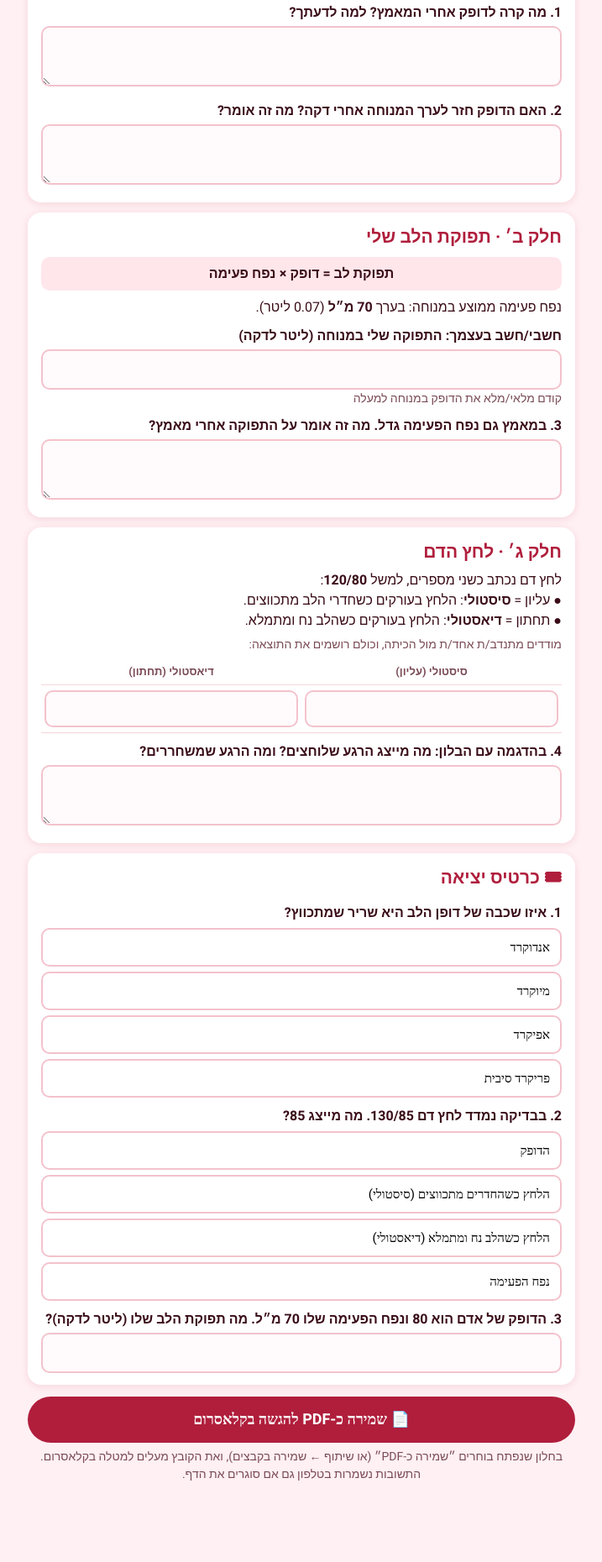
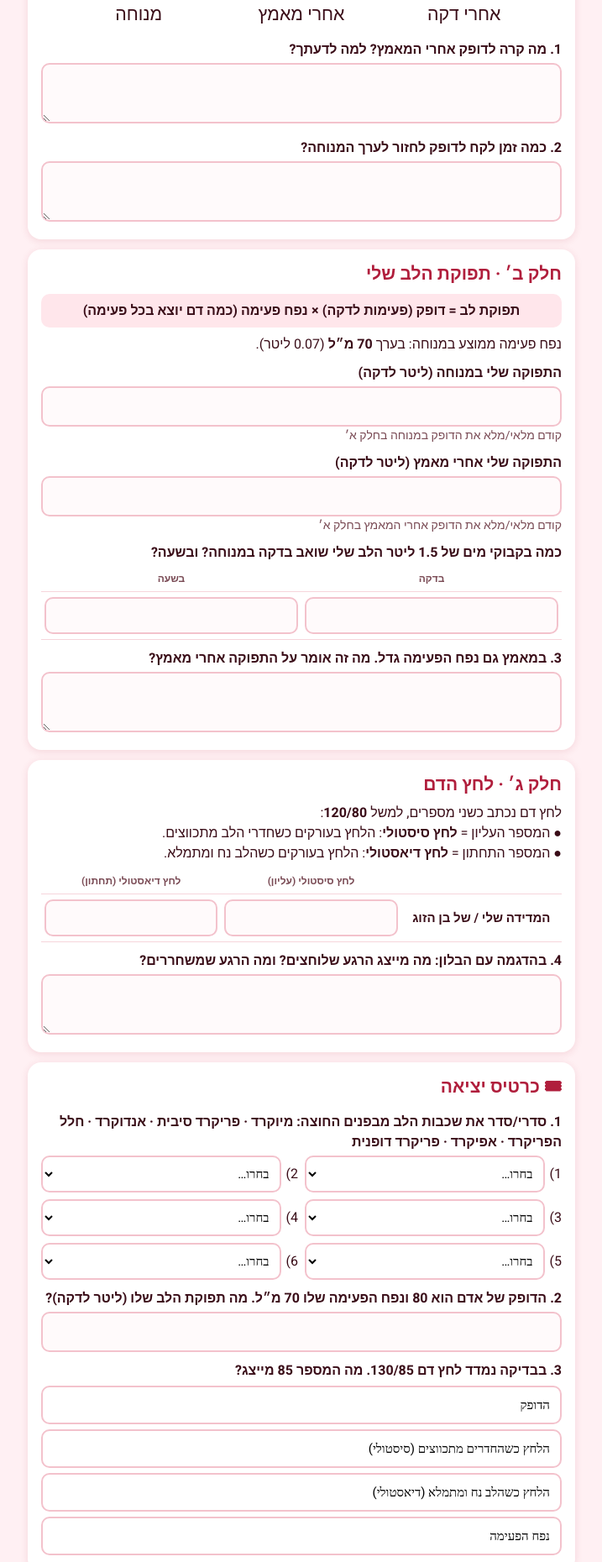
Before and after one commit to sivan-hod/https-sivan-hod.github.io, a plain HTML site: page heart-lab.html in a window 1280 px wide. Shown: the part 923-2783 px from the top of the page at 84% size, without its empty margins (281-998 px from the left). Before the commit the page ends 2745 px from the top, so only its background shows below. Drawn offline with Linux system fonts and the light colour scheme.

Commit message:
Align interactive pulse worksheet with the print version
Co-Authored-By: Claude Opus 5.5 <noreply@anthropic.com>
Claude-Session: https://claude.ai/code/session_0116XBaKUiFSZBxycSQi2fpA

```diff
--- a/heart-lab.html
+++ b/heart-lab.html
@@ -58,6 +58,11 @@ td input { text-align: center; padding: 8px 4px; }
   .card { box-shadow: none; border: 1px solid rgb(221, 221, 221); break-inside: avoid; }
 }
 .saved.on{opacity:1}
+input.feel{padding:8px 6px;font-size:14px}
+.lay{display:grid;grid-template-columns:1fr 1fr;gap:8px}.lrow{display:flex;align-items:center;gap:6px}.lrow select{flex:1;font:15px Heebo;padding:8px;border:2px solid rgb(243,194,204);border-radius:10px;background:#fff}
+.lrow select.y{border-color:rgb(58,165,90);background:rgb(217,245,223)}.lrow select.n{border-color:rgb(224,40,63);background:rgb(255,214,220)}
+@media(max-width:420px){.lay{grid-template-columns:1fr}}
+th{font-size:12px}
 .hint.bad{color:rgb(192,40,63)}.hint.ok{color:rgb(29,122,58);font-weight:700}
 </style>
 </head><body><div class="w">
@@ -65,32 +70,38 @@ td input { text-align: center; padding: 8px 4px; }
 <div class="card"><label>שם מלא</label><input id="name" data-k="" placeholder="השם שלך"></div>
 
 <div class="card"><h2>חלק א׳ · הדופק שלי</h2>
-<p>מודדים דופק בפרק כף היד או בצוואר <b>15 שניות</b>. רושמים את המספר, והחישוב לדקה נעשה לבד.</p>
-<table><tbody><tr><th>מצב</th><th>פעימות ב-15 שנ׳</th><th>פעימות לדקה</th></tr>
-<tr><td>במנוחה</td><td><input id="p0" type="number" inputmode="numeric" data-k=""></td><td class="res" id="b0">–</td></tr>
-<tr><td>מיד אחרי 30 שנ׳ קפיצות</td><td><input id="p1" type="number" inputmode="numeric" data-k=""></td><td class="res" id="b1">–</td></tr>
-<tr><td>אחרי דקה מנוחה</td><td><input id="p2" type="number" inputmode="numeric" data-k=""></td><td class="res" id="b2">–</td></tr></tbody></table>
-<svg id="g" direction="ltr" viewBox="0 0 320 190" style="width:100%;margin-top:10px"><line x1="30" x2="300" y1="170" y2="170" stroke="#f3d3da"></line><text x="2" y="174" font-size="10" fill="#7a4b55">40</text><line x1="30" x2="300" y1="134" y2="134" stroke="#f3d3da"></line><text x="2" y="138" font-size="10" fill="#7a4b55">80</text><line x1="30" x2="300" y1="98" y2="98" stroke="#f3d3da"></line><text x="2" y="102" font-size="10" fill="#7a4b55">120</text><line x1="30" x2="300" y1="62" y2="62" stroke="#f3d3da"></line><text x="2" y="66" font-size="10" fill="#7a4b55">160</text><line x1="30" x2="300" y1="26" y2="26" stroke="#f3d3da"></line><text x="2" y="30" font-size="10" fill="#7a4b55">200</text><text x="60" y="187" font-size="11" text-anchor="middle" fill="#3a0d18">מנוחה</text><text x="160" y="187" font-size="11" text-anchor="middle" fill="#3a0d18">אחרי מאמץ</text><text x="260" y="187" font-size="11" text-anchor="middle" fill="#3a0d18">אחרי דקה</text></svg>
-<label>1. מה קרה לדופק אחרי המאמץ? למה לדעתך?</label><textarea id="q1" data-k=""></textarea>
-<label>2. האם הדופק חזר לערך המנוחה אחרי דקה? מה זה אומר?</label><textarea id="q2" data-k=""></textarea></div>
+<p>מודדים דופק בפרק כף היד או בצוואר במשך <b>15 שניות</b>, וכופלים ב-4 כדי לקבל פעימות לדקה. רושמים את המספר, והחישוב לדקה נעשה לבד.</p>
+<table><tbody><tr><th>מצב</th><th>פעימות ב-15 שנ׳</th><th>× 4 = פעימות לדקה</th><th>איך הרגשתי?</th></tr>
+<tr><td>במנוחה</td><td><input id="p0" type="number" inputmode="numeric"></td><td class="res" id="b0">–</td><td><input id="f0" class="feel"></td></tr>
+<tr><td>מיד אחרי 30 שנ׳ קפיצות</td><td><input id="p1" type="number" inputmode="numeric"></td><td class="res" id="b1">–</td><td><input id="f1" class="feel"></td></tr>
+<tr><td>אחרי דקה מנוחה</td><td><input id="p2" type="number" inputmode="numeric"></td><td class="res" id="b2">–</td><td><input id="f2" class="feel"></td></tr></tbody></table>
+<p class="hint">הגרף נבנה לבד מהתוצאות שלך:</p>
+<svg id="g" direction="ltr" viewBox="0 0 320 190" style="width:100%;margin-top:4px"><line x1="30" x2="300" y1="170" y2="170" stroke="#f3d3da"></line><text x="2" y="174" font-size="10" fill="#7a4b55">40</text><line x1="30" x2="300" y1="134" y2="134" stroke="#f3d3da"></line><text x="2" y="138" font-size="10" fill="#7a4b55">80</text><line x1="30" x2="300" y1="98" y2="98" stroke="#f3d3da"></line><text x="2" y="102" font-size="10" fill="#7a4b55">120</text><line x1="30" x2="300" y1="62" y2="62" stroke="#f3d3da"></line><text x="2" y="66" font-size="10" fill="#7a4b55">160</text><line x1="30" x2="300" y1="26" y2="26" stroke="#f3d3da"></line><text x="2" y="30" font-size="10" fill="#7a4b55">200</text><text x="60" y="187" font-size="11" text-anchor="middle" fill="#3a0d18">מנוחה</text><text x="160" y="187" font-size="11" text-anchor="middle" fill="#3a0d18">אחרי מאמץ</text><text x="260" y="187" font-size="11" text-anchor="middle" fill="#3a0d18">אחרי דקה</text></svg>
+<label>1. מה קרה לדופק אחרי המאמץ? למה לדעתך?</label><textarea id="q1"></textarea>
+<label>2. כמה זמן לקח לדופק לחזור לערך המנוחה?</label><textarea id="q2"></textarea></div>
 
 <div class="card"><h2>חלק ב׳ · תפוקת הלב שלי</h2>
-<div class="f">תפוקת לב = דופק × נפח פעימה</div>
+<div class="f">תפוקת לב = דופק (פעימות לדקה) × נפח פעימה (כמה דם יוצא בכל פעימה)</div>
 <p>נפח פעימה ממוצע במנוחה: בערך <b>70 מ״ל</b> (0.07 ליטר).</p>
-<label>חשבי/חשב בעצמך: התפוקה שלי במנוחה (ליטר לדקה)</label><input id="co" type="number" step="0.01" inputmode="decimal" data-k=""><div id="cofb" class="hint">קודם מלאי/מלא את הדופק במנוחה למעלה</div>
-<p id="bott" class="hint"></p>
-<label>3. במאמץ גם נפח הפעימה גדל. מה זה אומר על התפוקה אחרי מאמץ?</label><textarea id="q3" data-k=""></textarea></div>
+<label>התפוקה שלי במנוחה (ליטר לדקה)</label><input id="co" type="number" step="0.01" inputmode="decimal"><div id="cofb" class="hint"></div>
+<label>התפוקה שלי אחרי מאמץ (ליטר לדקה)</label><input id="co2" type="number" step="0.01" inputmode="decimal"><div id="co2fb" class="hint"></div>
+<label>כמה בקבוקי מים של 1.5 ליטר הלב שלי שואב בדקה במנוחה? ובשעה?</label>
+<table><tbody><tr><th>בדקה</th><th>בשעה</th></tr><tr><td><input id="bm" type="number" step="0.1" inputmode="decimal"></td><td><input id="bh" type="number" step="1" inputmode="decimal"></td></tr></tbody></table>
+<div id="bfb" class="hint"></div>
+<label>3. במאמץ גם נפח הפעימה גדל. מה זה אומר על התפוקה אחרי מאמץ?</label><textarea id="q3"></textarea></div>
 
 <div class="card"><h2>חלק ג׳ · לחץ הדם</h2>
-<p>לחץ דם נכתב כשני מספרים, למשל <b>120/80</b>:<br>● עליון = <b>סיסטולי</b>: הלחץ בעורקים כשחדרי הלב מתכווצים.<br>● תחתון = <b>דיאסטולי</b>: הלחץ בעורקים כשהלב נח ומתמלא.</p>
-<p class="hint">מודדים מתנדב/ת אחד/ת מול הכיתה, וכולם רושמים את התוצאה:</p>
-<table><tbody><tr><th>סיסטולי (עליון)</th><th>דיאסטולי (תחתון)</th></tr><tr><td><input id="sy" type="number" inputmode="numeric" data-k=""></td><td><input id="di" type="number" inputmode="numeric" data-k=""></td></tr></tbody></table>
+<p>לחץ דם נכתב כשני מספרים, למשל <b>120/80</b>:<br>● המספר העליון = <b>לחץ סיסטולי</b>: הלחץ בעורקים כשחדרי הלב מתכווצים.<br>● המספר התחתון = <b>לחץ דיאסטולי</b>: הלחץ בעורקים כשהלב נח ומתמלא.</p>
+<table><tbody><tr><th></th><th>לחץ סיסטולי (עליון)</th><th>לחץ דיאסטולי (תחתון)</th></tr><tr><td><b>המדידה שלי / של בן הזוג</b></td><td><input id="sy" type="number" inputmode="numeric"></td><td><input id="di" type="number" inputmode="numeric"></td></tr></tbody></table>
 <div id="bpfb" class="hint" style="margin-top:6px"></div>
-<label>4. בהדגמה עם הבלון: מה מייצג הרגע שלוחצים? ומה הרגע שמשחררים?</label><textarea id="q4" data-k=""></textarea></div>
+<label>4. בהדגמה עם הבלון: מה מייצג הרגע שלוחצים? ומה הרגע שמשחררים?</label><textarea id="q4"></textarea></div>
 
 <div class="card"><h2>🎟 כרטיס יציאה</h2>
-<div class="mc" id="mc"><div><label>1. איזו שכבה של דופן הלב היא שריר שמתכווץ?</label><button data-i="0" data-j="0">אנדוקרד</button><button data-i="0" data-j="1">מיוקרד</button><button data-i="0" data-j="2">אפיקרד</button><button data-i="0" data-j="3">פריקרד סיבית</button></div><div><label>2. בבדיקה נמדד לחץ דם 130/85. מה מייצג 85?</label><button data-i="1" data-j="0">הדופק</button><button data-i="1" data-j="1">הלחץ כשהחדרים מתכווצים (סיסטולי)</button><button data-i="1" data-j="2">הלחץ כשהלב נח ומתמלא (דיאסטולי)</button><button data-i="1" data-j="3">נפח הפעימה</button></div></div>
-<label>3. הדופק של אדם הוא 80 ונפח הפעימה שלו 70 מ״ל. מה תפוקת הלב שלו (ליטר לדקה)?</label><input id="e3" type="number" step="0.01" inputmode="decimal" data-k=""><div id="e3fb" class="hint"></div></div>
+<label>1. סדרי/סדר את שכבות הלב מבפנים החוצה: מיוקרד · פריקרד סיבית · אנדוקרד · חלל הפריקרד · אפיקרד · פריקרד דופנית</label>
+<div class="lay" id="lay"></div><div id="layfb" class="hint"></div>
+<label>2. הדופק של אדם הוא 80 ונפח הפעימה שלו 70 מ״ל. מה תפוקת הלב שלו (ליטר לדקה)?</label><input id="e3" type="number" step="0.01" inputmode="decimal"><div id="e3fb" class="hint"></div>
+<div class="mc" id="mc"><div><label>3. בבדיקה נמדד לחץ דם 130/85. מה המספר 85 מייצג?</label><button data-i="1" data-j="0">הדופק</button><button data-i="1" data-j="1">הלחץ כשהחדרים מתכווצים (סיסטולי)</button><button data-i="1" data-j="2">הלחץ כשהלב נח ומתמלא (דיאסטולי)</button><button data-i="1" data-j="3">נפח הפעימה</button></div></div>
+</div>
 
 <button class="btn" id="pdf">📄 שמירה כ-PDF להגשה בקלאסרום</button>
 <p class="hint noprint" style="text-align:center">בחלון שנפתח בוחרים ״שמירה כ-PDF״ (או שיתוף ← שמירה בקבצים), ואת הקובץ מעלים למטלה בקלאסרום. התשובות נשמרות בטלפון גם אם סוגרים את הדף.</p>
@@ -103,8 +114,10 @@ function $(i){return document.getElementById(i);}
 try{st=JSON.parse(localStorage.getItem(KEY)||"{}")||{};}catch(e){st={};}
 var sv=$("sv"),svT;
 function save(){try{localStorage.setItem(KEY,JSON.stringify(st));sv.textContent="נשמר ✓";}catch(e){sv.textContent="לא נשמר";}sv.classList.add("on");clearTimeout(svT);svT=setTimeout(function(){sv.classList.remove("on");},1200);}
-var F=["name","p0","p1","p2","q1","q2","co","q3","sy","di","q4","e3"];
-F.forEach(function(id){var el=$(id);if(st[id]!=null)el.value=st[id];el.addEventListener("input",function(){st[id]=el.value;save();upd();});});
+var F=["name","p0","p1","p2","f0","f1","f2","q1","q2","co","co2","bm","bh","q3","sy","di","q4","e3","l0","l1","l2","l3","l4","l5"];
+var LAY=["אנדוקרד","מיוקרד","אפיקרד","חלל הפריקרד","פריקרד דופנית","פריקרד סיבית"],OPT=["מיוקרד","פריקרד סיבית","אנדוקרד","חלל הפריקרד","אפיקרד","פריקרד דופנית"];
+(function(){var h="";for(var i=0;i<6;i++)h+='<div class="lrow"><span>'+(i+1)+')</span><select id="l'+i+'"><option value="">בחרו…</option>'+OPT.map(function(o){return "<option>"+o+"</option>";}).join("")+'</select></div>';$("lay").innerHTML=h;})();
+F.forEach(function(id){var el=$(id);if(st[id]!=null)el.value=st[id];el.addEventListener(el.tagName==="SELECT"?"change":"input",function(){st[id]=el.value;save();upd();});});
 function num(id){var v=parseFloat(($(id).value||"").replace(",","."));return isFinite(v)?v:null;}
 function near(a,b,tol){return a!=null&&Math.abs(a-b)<=tol;}
 var NS="http://www.w3.org/2000/svg",bars=[];
@@ -115,20 +128,29 @@ function y(v){v=Math.max(40,Math.min(210,v));return 170-(v-40)*0.9;}
 function upd(){
   for(var i=0;i<3;i++){var p=num("p"+i),b=p!=null&&p>0?Math.round(p*4):null;$("b"+i).textContent=b!=null?b:"–";
     var r=bars[i][0],t=bars[i][1];if(b!=null){var yy=y(b);r.setAttribute("y",yy);r.setAttribute("height",170-yy);t.setAttribute("y",yy-4);t.textContent=b;}else{r.setAttribute("height",0);t.textContent="";}}
-  var b0=num("p0")!=null&&num("p0")>0?num("p0")*4:null,co=num("co"),fb=$("cofb"),bt=$("bott");
-  if(b0==null){fb.className="hint";fb.textContent="קודם מלאי/מלא את הדופק במנוחה למעלה";bt.textContent="";}
-  else{var ans=b0*0.07;
-    if(co==null){fb.className="hint";fb.textContent="הדופק שלך במנוחה: "+Math.round(b0)+" פעימות לדקה. כפלי/כפול ב-0.07 ליטר.";bt.textContent="";}
-    else if(near(co,ans,0.06)){fb.className="hint ok";fb.textContent="✓ נכון! "+Math.round(b0)+" × 0.07 = "+ans.toFixed(2)+" ליטר לדקה";bt.textContent="🍼 זה כמו "+(ans/1.5).toFixed(1)+" בקבוקים של 1.5 ליטר בכל דקה, ובערך "+Math.round(ans*60*24).toLocaleString("he-IL")+" ליטר ביממה!";}
-    else{fb.className="hint bad";fb.textContent="✗ לא בדיוק. בדקו: דופק לדקה × 0.07 ליטר (ולא 70 מ״ל).";bt.textContent="";}}
+  var b0=num("p0")!=null&&num("p0")>0?num("p0")*4:null,b1=num("p1")!=null&&num("p1")>0?num("p1")*4:null;
+  function chk(inp,fbid,bpm,label){var v=num(inp),fb=$(fbid);
+    if(bpm==null){fb.className="hint";fb.textContent="קודם מלאי/מלא את הדופק "+label+" בחלק א׳";return false;}
+    var ans=bpm*0.07;
+    if(v==null){fb.className="hint";fb.textContent=Math.round(bpm)+" × 0.07 = ___";return false;}
+    if(near(v,ans,0.06)){fb.className="hint ok";fb.textContent="✓ נכון! "+Math.round(bpm)+" × 0.07 = "+ans.toFixed(2)+" ליטר לדקה";return true;}
+    fb.className="hint bad";fb.textContent="✗ לא בדיוק. בדקו: דופק לדקה × 0.07 ליטר (ולא 70 מ״ל).";return false;}
+  chk("co","cofb",b0,"במנוחה");chk("co2","co2fb",b1,"אחרי המאמץ");
+  var bm=num("bm"),bh=num("bh"),bf=$("bfb");
+  if(b0==null||(bm==null&&bh==null)){bf.className="hint";bf.textContent=b0==null?"":"רמז: תפוקה במנוחה ÷ 1.5 = בקבוקים בדקה. ובשעה: כפול 60.";}
+  else{var m=b0*0.07/1.5,hr=m*60,okm=bm!=null&&near(bm,m,0.15),okh=bh!=null&&Math.abs(bh-hr)<=Math.max(5,hr*0.05);
+    bf.className="hint "+(okm&&okh?"ok":(bm!=null&&!okm)||(bh!=null&&!okh)?"bad":"");
+    bf.textContent=(bm!=null?(okm?"✓ בדקה: נכון ("+m.toFixed(1)+")":"✗ בדקה: תפוקה במנוחה ÷ 1.5"):"")+(bm!=null&&bh!=null?" · ":"")+(bh!=null?(okh?"✓ בשעה: נכון (בערך "+Math.round(hr)+")":"✗ בשעה: בקבוקים בדקה × 60"):"");}
   var s=num("sy"),d=num("di"),bp=$("bpfb");
   if(s==null||d==null){bp.textContent="";}
   else if(s<=d){bp.className="hint bad";bp.textContent="הסיסטולי (העליון) תמיד גבוה מהדיאסטולי. בדקו שלא התהפכו המספרים.";}
   else{var c=s<90||d<60?"נמוך מהרגיל":(s<120&&d<80?"תקין":(s<130&&d<80?"מעט מוגבר":"גבוה מהרגיל"));bp.className="hint";bp.textContent="לחץ דם "+s+"/"+d+": "+c+" (לפי טווחים כלליים למבוגרים; אצל בני נוער הערכים מעט שונים). הפרש הלחצים (לחץ דופק): "+(s-d)+".";}
+  var got=0,filled=0;for(var i=0;i<6;i++){var sl=$("l"+i);sl.className="";if(sl.value){filled++;if(sl.value===LAY[i]){got++;sl.className="y";}else sl.className="n";}}
+  var lf=$("layfb");lf.className="hint"+(got===6?" ok":"");lf.textContent=filled?(got===6?"✓ מצוין! הסדר נכון":got+" מתוך 6 במקום הנכון"):"";
   var e=num("e3"),ef=$("e3fb");
   if(e==null){ef.textContent="";}else if(near(e,5.6,0.05)){ef.className="hint ok";ef.textContent="✓ נכון! 80 × 0.07 = 5.6 ליטר לדקה";}else{ef.className="hint bad";ef.textContent="✗ נסו שוב: דופק × נפח פעימה בליטרים (70 מ״ל = 0.07 ליטר).";}
 }
-var MC=[1,2];st.mc=st.mc||{};
+var MC=[null,2];st.mc=st.mc||{};
 function mc(){document.querySelectorAll("#mc button").forEach(function(b){var i=+b.dataset.i,j=+b.dataset.j,ch=st.mc[i];b.className="";if(ch!=null&&ch===j)b.className=j===MC[i]?"y":"n";else if(ch!=null&&ch!==MC[i]&&j===MC[i])b.className="";});}
 $("mc").addEventListener("click",function(e){var b=e.target.closest("button");if(!b)return;st.mc[+b.dataset.i]=+b.dataset.j;mc();save();});
 $("pdf").addEventListener("click",function(){window.print();});
```
